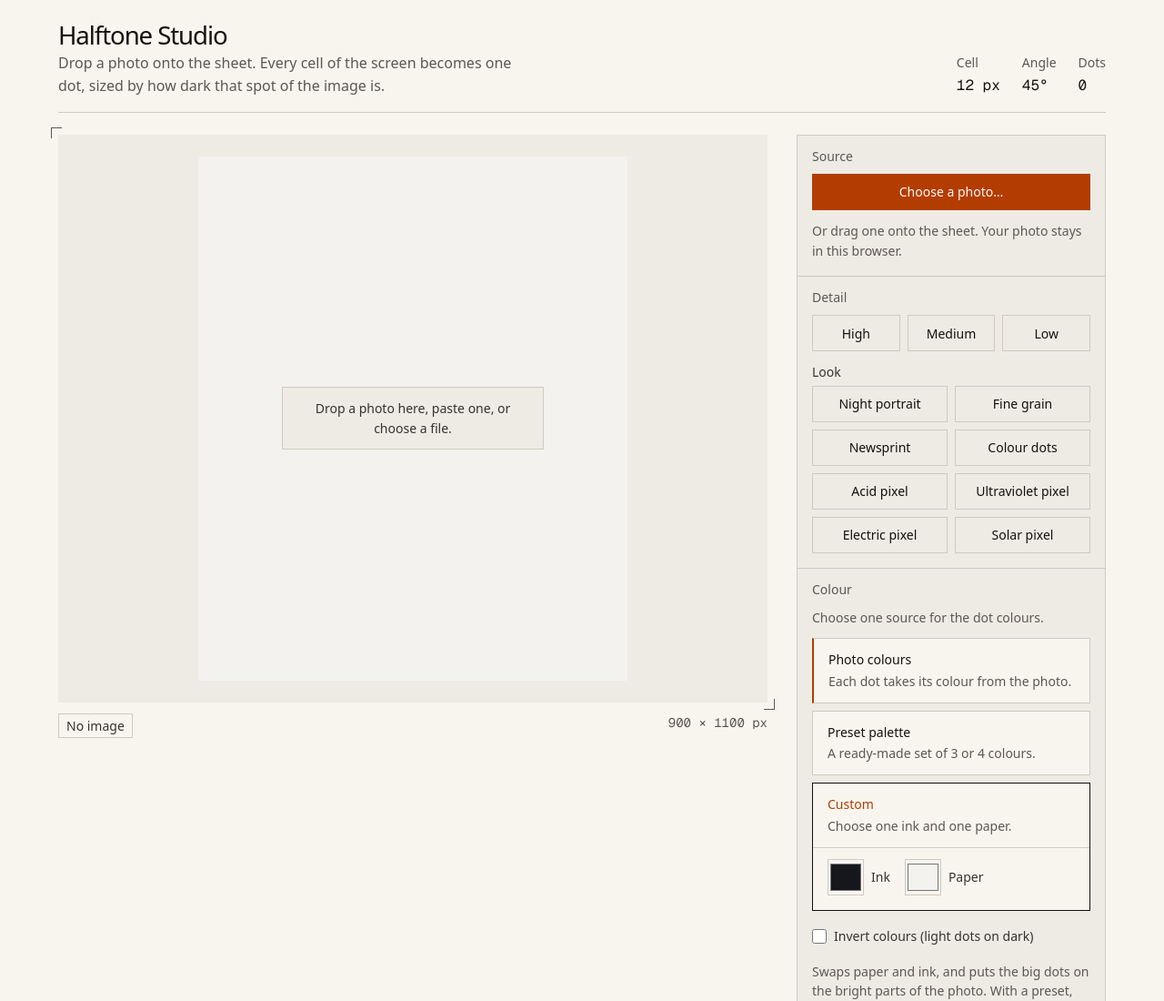
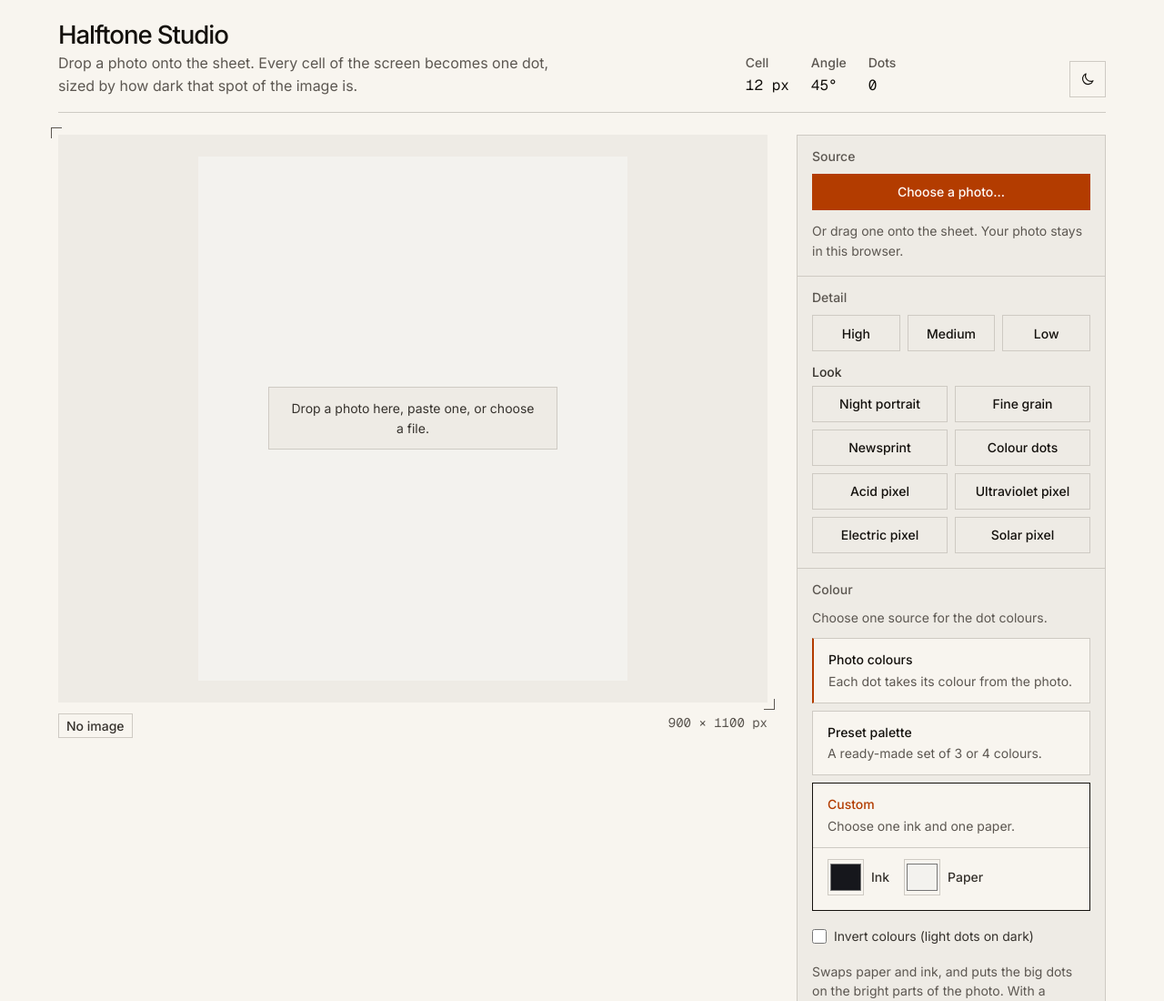
Before and after one commit to hassanhafezzz/halftone-studio, a plain HTML site: page index.html in a window 1280 px wide. Shown: the top 1100 px of the page at 91% size. Drawn offline with nearby package versions, Linux system fonts and the light colour scheme; a web font is replaced by a local one.

Commit message:
feat: add halftone studio with presets, dark mode

```diff
--- a/index.html
+++ b/index.html
@@ -61,12 +61,10 @@
 }
 </script>
 
-<link rel="preconnect" href="https://api.fontshare.com">
-<link rel="preconnect" href="https://cdn.fontshare.com" crossorigin>
 <link rel="preconnect" href="https://fonts.googleapis.com">
 <link rel="preconnect" href="https://fonts.gstatic.com" crossorigin>
-<link href="https://api.fontshare.com/v2/css?f[]=switzer@400,500&display=swap" rel="stylesheet">
-<link href="https://fonts.googleapis.com/css2?family=Geist+Mono:wght@400&display=swap" rel="stylesheet">
+<link href="https://fonts.googleapis.com/css2?family=Geist+Mono:wght@400&family=Inter:wght@400;500&display=swap" rel="stylesheet">
+<script src="theme.js"></script>
 <link rel="stylesheet" href="tokens.css">
 <link rel="stylesheet" href="base.css">
 <link rel="stylesheet" href="styles.css">
@@ -81,6 +79,10 @@
       <h1>Halftone Studio</h1>
       <p class="lede">Drop a photo onto the sheet. Every cell of the screen becomes one dot, sized by how dark that spot of the image is.</p>
     </div>
+    <button class="btn btn--theme" id="theme" type="button" aria-label="Switch to light mode" data-next="light">
+      <svg class="i-sun" viewBox="0 0 24 24" width="18" height="18" fill="none" stroke="currentColor" stroke-width="1.6" stroke-linecap="round" aria-hidden="true"><circle cx="12" cy="12" r="4"/><path d="M12 2v2M12 20v2M4.9 4.9l1.4 1.4M17.7 17.7l1.4 1.4M2 12h2M20 12h2M4.9 19.1l1.4-1.4M17.7 6.3l1.4-1.4"/></svg>
+      <svg class="i-moon" viewBox="0 0 24 24" width="18" height="18" fill="none" stroke="currentColor" stroke-width="1.6" stroke-linecap="round" stroke-linejoin="round" aria-hidden="true"><path d="M20 14.5A8 8 0 0 1 9.5 4 8 8 0 1 0 20 14.5z"/></svg>
+    </button>
     <dl class="spec" id="spec" aria-label="Current screen">
       <div><dt>Cell</dt><dd id="specCell">12 px</dd></div>
       <div><dt>Angle</dt><dd id="specAngle">45°</dd></div>
--- a/styles.css
+++ b/styles.css
@@ -5,6 +5,9 @@
 .shell { padding-block: var(--space-lg) var(--space-xl); display: grid; gap: var(--space-lg); }
 .bar { display: flex; flex-wrap: wrap; align-items: flex-end; justify-content: space-between; gap: var(--space-md); padding-block-end: var(--space-md); border-block-end: var(--rule-hair) solid var(--color-rule); }
 .bar h1 { max-width: none; }
+.btn.btn--theme { order: 2; display: inline-grid; place-items: center; width: 40px; padding: 0; }
+.btn--theme svg { grid-area: 1 / 1; }
+.btn--theme[data-next="light"] .i-moon, .btn--theme[data-next="dark"] .i-sun { display: none; }
 .lede { margin-block-start: var(--space-2xs); color: var(--color-muted); font-size: var(--text-md); max-width: 56ch; }
 .spec { margin: 0; display: grid; grid-auto-flow: column; gap: var(--space-lg); }
 .spec div { display: grid; gap: var(--space-3xs); }
@@ -29,6 +32,7 @@ a.btn { display: inline-grid; place-items: center; text-decoration: none; }
 @media (max-width: 60rem) {
   .spec { gap: var(--space-md); }
   .btn { min-height: 44px; }
+  .btn.btn--theme { width: 44px; }
 }
 @media (max-width: 40rem) {
   .bar { align-items: flex-start; }
--- /dev/null
+++ b/theme.js
@@ -0,0 +1,19 @@
+(function () {
+  var root = document.documentElement, KEY = 'theme';
+  function stored() { try { var v = localStorage.getItem(KEY); return v === 'light' || v === 'dark' ? v : null; } catch (e) { return null; } }
+  function current() { return root.getAttribute('data-theme') || (matchMedia('(prefers-color-scheme: light)').matches ? 'light' : 'dark'); }
+  var t = stored();
+  if (t) root.setAttribute('data-theme', t);
+  document.addEventListener('DOMContentLoaded', function () {
+    var b = document.getElementById('theme');
+    if (!b) return;
+    function label() { var next = current() === 'dark' ? 'light' : 'dark'; b.setAttribute('data-next', next); b.setAttribute('aria-label', 'Switch to ' + next + ' mode'); }
+    b.addEventListener('click', function () {
+      var next = current() === 'dark' ? 'light' : 'dark';
+      root.setAttribute('data-theme', next);
+      try { localStorage.setItem(KEY, next); } catch (e) {}
+      label();
+    });
+    label();
+  });
+})();
--- a/tokens.css
+++ b/tokens.css
@@ -9,12 +9,12 @@
   --color-ink: oklch(94% 0.010 80); --color-ink-2: oklch(84% 0.011 80); --color-muted: oklch(68% 0.012 80);
   --color-rule: oklch(25% 0.010 78);
   --color-accent: oklch(72% 0.17 45); --color-accent-ink: oklch(10% 0.02 45); --color-focus: oklch(78% 0.15 45);
-  --font-display: "Switzer", ui-sans-serif, system-ui, sans-serif; --font-body: var(--font-display);
+  --font-display: "Inter", ui-sans-serif, system-ui, sans-serif; --font-body: var(--font-display);
   --font-outlier: "Geist Mono", ui-monospace, monospace; --rule-hair: 1px;
   --tracking-display: -0.04em; --display-weight: 500;
 }
 @media (prefers-color-scheme: light) {
-  :root {
+  :root:not([data-theme="dark"]) {
     color-scheme: light;
     --color-paper: oklch(97% 0.008 80); --color-paper-2: oklch(94% 0.009 80); --color-paper-3: oklch(99% 0.005 80);
     --color-ink: oklch(18% 0.010 75); --color-ink-2: oklch(32% 0.010 75); --color-muted: oklch(46% 0.012 75);
@@ -22,3 +22,10 @@
     --color-accent: oklch(52% 0.17 45); --color-accent-ink: oklch(99% 0.008 45); --color-focus: oklch(50% 0.16 45);
   }
 }
+:root[data-theme="light"] {
+  color-scheme: light;
+  --color-paper: oklch(97% 0.008 80); --color-paper-2: oklch(94% 0.009 80); --color-paper-3: oklch(99% 0.005 80);
+  --color-ink: oklch(18% 0.010 75); --color-ink-2: oklch(32% 0.010 75); --color-muted: oklch(46% 0.012 75);
+  --color-rule: oklch(84% 0.010 78);
+  --color-accent: oklch(52% 0.17 45); --color-accent-ink: oklch(99% 0.008 45); --color-focus: oklch(50% 0.16 45);
+}
```
Also changed, not shown: 404.html (+5 -4 lines), 2 other files.
